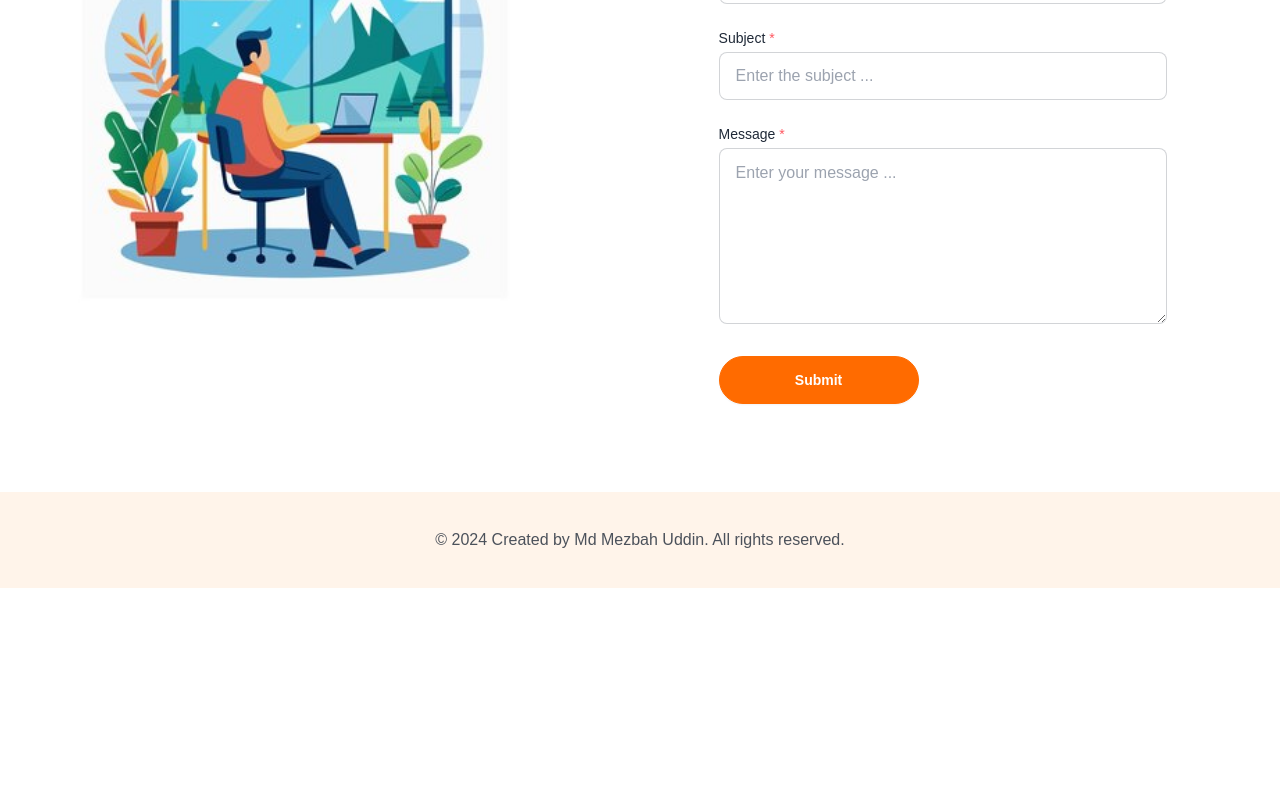
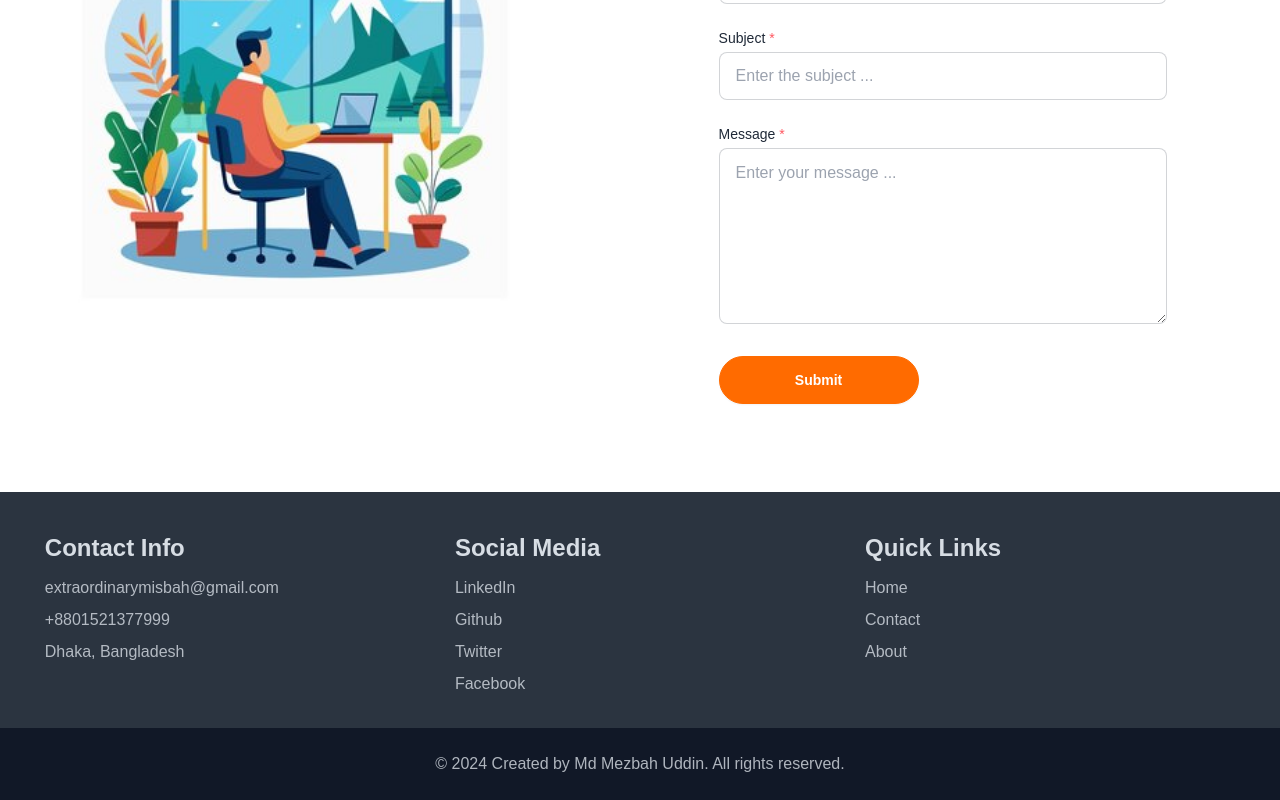
Before and after one commit to misbahulhoq/misbahulhoq, a Next.js app: page / in a window 1280 px wide. Shown: the part 3040-3840 px from the top of the page. Before the commit the page ends 3628 px from the top, so only its background shows below. Built offline with nearby package versions, Linux system fonts and the light colour scheme.

Commit message:
created footer

```diff
--- a/src/components/Shared/Footer.tsx
+++ b/src/components/Shared/Footer.tsx
@@ -1,9 +1,61 @@
+import Link from "next/link";
 import React from "react";
 
 const Footer = () => {
   return (
-    <footer className="mt-10 bg-base-200 px-4 py-9 text-base-content">
-      <div className="text-center">
+    <footer className={`mt-10 bg-neutral pt-10 text-neutral-content`}>
+      <div className="container-center grid gap-10 sm:grid-cols-2 lg:grid-cols-3">
+        {/* <div></div> */}
+        <div>
+          <h3 className="mb-3 text-2xl font-semibold">Contact Info</h3>
+          <ul className="space-y-2 opacity-80">
+            <li>
+              <a href="mailto:extraordinarymisbah@gmail.com">
+                extraordinarymisbah@gmail.com
+              </a>
+            </li>
+            <li>
+              <a href="tel:+8801521377999">+8801521377999</a>
+            </li>
+            <li>Dhaka, Bangladesh</li>
+          </ul>
+        </div>
+
+        <div>
+          <h3 className="mb-3 text-2xl font-semibold">Social Media</h3>
+          <ul className="space-y-2 opacity-80">
+            <li>
+              <a href="">LinkedIn</a>
+            </li>
+            <li>
+              <a href="">Github</a>
+            </li>
+            <li>
+              <a href="">Twitter</a>
+            </li>
+            <li>
+              <a href="">Facebook</a>
+            </li>
+          </ul>
+        </div>
+
+        <div>
+          <h3 className="mb-3 text-2xl font-semibold">Quick Links</h3>
+          <ul className="space-y-2 opacity-80">
+            <li>
+              <Link href="/">Home</Link>
+            </li>
+            <li>
+              <Link href="/contact">Contact</Link>
+            </li>
+            <li>
+              <Link href="/about">About</Link>
+            </li>
+          </ul>
+        </div>
+      </div>
+
+      <div className="mt-8 bg-gray-900 py-8 text-center lg:py-6">
         <p className="text-center">
           © {new Date().getFullYear()} Created by Md Mezbah Uddin. All rights
           reserved.
```
Also changed, not shown: public/shapes/vector-dark.svg (added), public/shapes/vector-light.svg (added).
